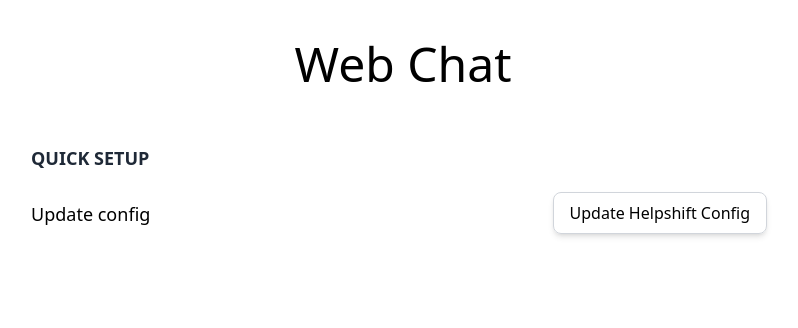
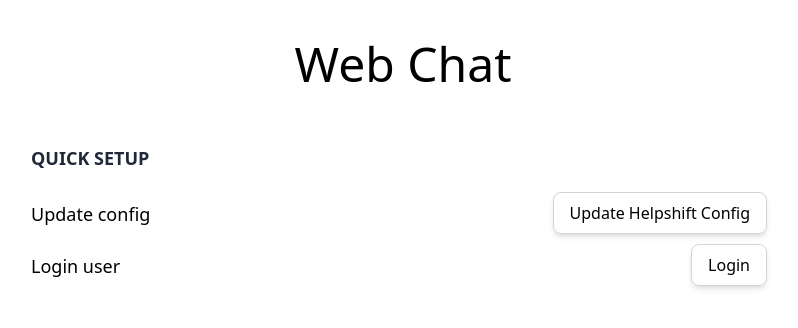
Before and after one commit to helpshift/helpshift-webchat-examples, an Angular app in the folder angular/: page / in a window 1280 px wide. Shown: the top 328 px of the page, without its empty margins (1-799 px from the left). Built offline with nearby package versions, Linux system fonts and the light colour scheme; no server answers.

Commit message:
Integrate login functionality + Login the user by setting userId and userEmail in config object

```diff
--- a/angular/src/app/app.component.html
+++ b/angular/src/app/app.component.html
@@ -16,6 +16,16 @@
           </button>
         </div>
       </div>
+      <div class="mt-2 flex justify-between">
+        <h4 class="text-lg py-2">Login user</h4>
+        <div>
+          @if(isLoggedIn){
+          <button (click)="onLogout()">Logout</button>
+          }@else{
+          <button (click)="onLogin()">Login</button>
+          }
+        </div>
+      </div>
     </div>
   </div>
 
--- a/angular/src/app/app.component.ts
+++ b/angular/src/app/app.component.ts
@@ -3,6 +3,7 @@
 import { environment } from '../environments/environment.development';
 
 declare const Helpshift: any;
+declare const helpshiftConfig: any;
 
 @Component({
   selector: 'app-root',
@@ -13,7 +14,10 @@
 })
 export class AppComponent {
   title = 'Web Chat';
+
   constructor(private renderer: Renderer2) {}
+
+  isLoggedIn: boolean = false;
 
   ngOnInit() {
     this.loadScript();
@@ -62,4 +66,20 @@
   updateHelpshiftConfig() {
     Helpshift('updateHelpshiftConfig');
   }
+
+  onLogin() {
+    helpshiftConfig.userId = 'captain_planet12';
+    helpshiftConfig.userEmail = 'captain@example.com';
+
+    Helpshift('updateHelpshiftConfig');
+    this.isLoggedIn = true;
+  }
+
+  onLogout() {
+    helpshiftConfig.userId = '';
+    helpshiftConfig.userEmail = '';
+
+    Helpshift('updateHelpshiftConfig');
+    this.isLoggedIn = false;
+  }
 }
```
